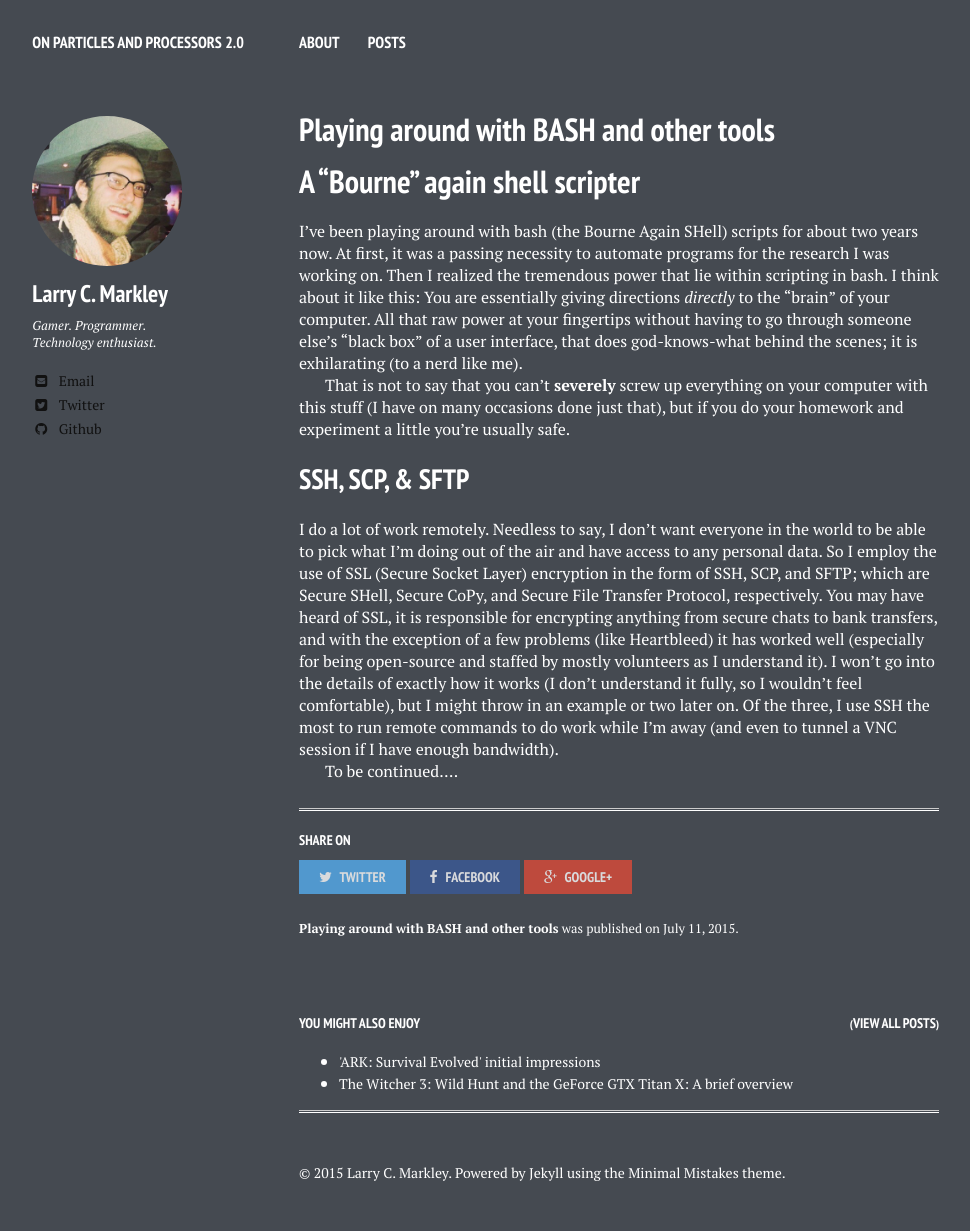
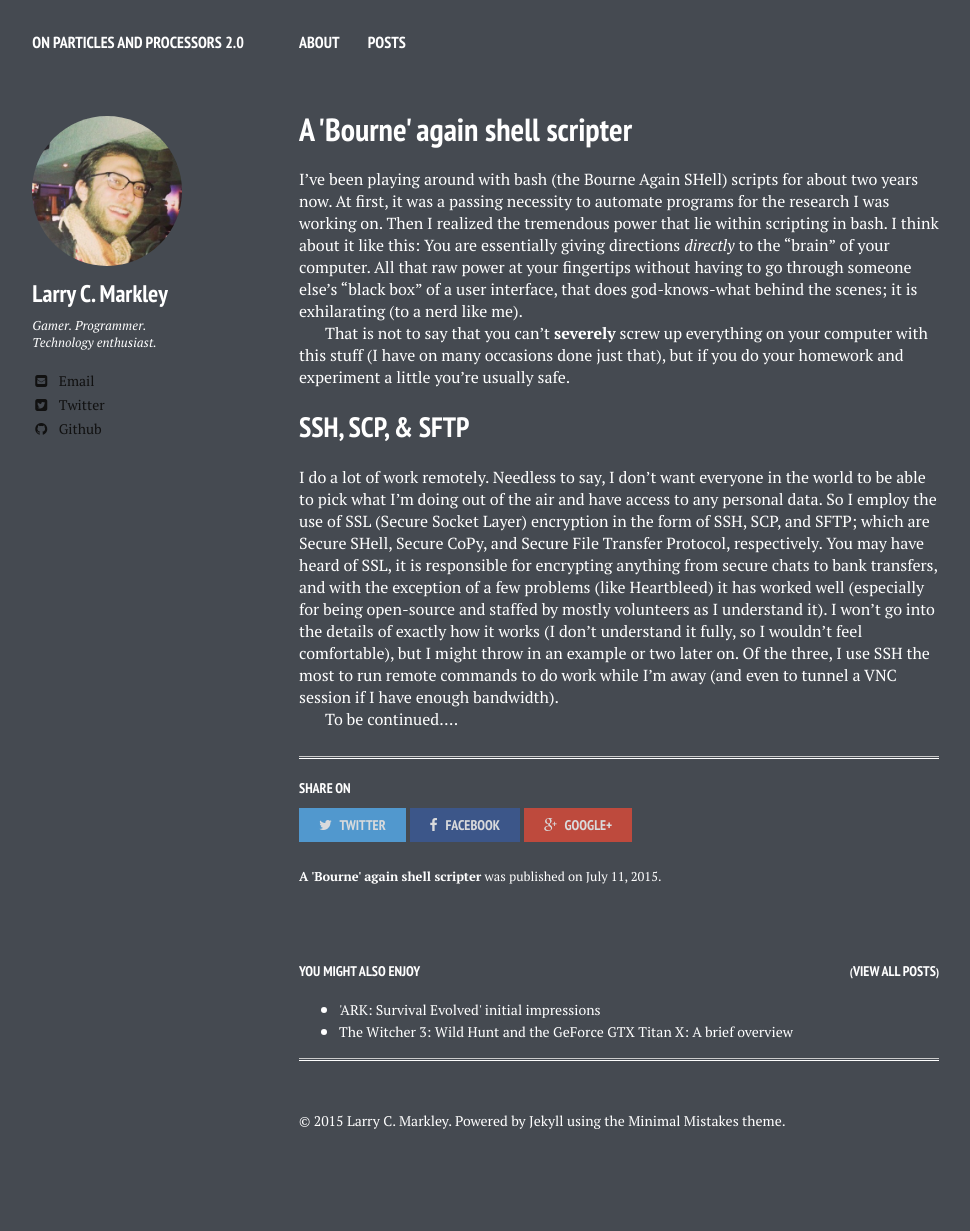
Before and after one commit to lmarkley/lmarkley.github.io, a Jekyll site: the page built from _posts/2015-07-11-Nmap-and-other-things.markdown, in a window 1280 px wide. Shown: the whole page, without its empty margins (21-991 px from the left). Built offline with Jekyll 4.4.1, drawn with Linux system fonts in a browser that asks for light colours; nearby versions of some CDN libraries; after the commit the page ends 1179 px from its top, so only the background shows below that.

Commit message:
changed title

```diff
--- a/_posts/2015-07-11-Nmap-and-other-things.markdown
+++ b/_posts/2015-07-11-Nmap-and-other-things.markdown
@@ -1,10 +1,8 @@
 ---
 layout: post
-title: "Playing around with BASH and other tools"
+title: "A 'Bourne' again shell scripter"
 date: 2015-07-11T17:14:00-04:00
 ---
-
-# A "Bourne" again shell scripter
 
 I've been playing around with bash (the Bourne Again SHell) scripts for about two years now. At first, it was a passing necessity to automate programs for the research I was working on. Then I realized the tremendous power that lie within scripting in bash. I think about it like this: You are essentially giving directions *directly* to the "brain" of your computer. All that raw power at your fingertips without having to go through someone else's "black box" of a user interface, that does god-knows-what behind the scenes; it is exhilarating (to a nerd like me).
 
```
